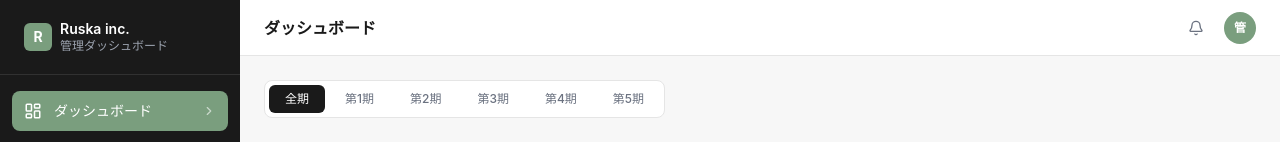
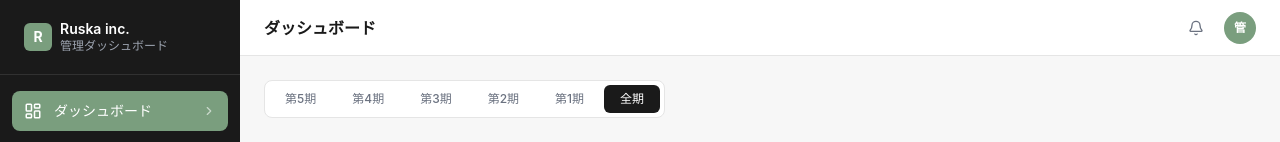
Before and after one commit to ruska-inc/ruska-dashboard, a Next.js app: page /dashboard in a window 1280 px wide. Shown: the top 142 px of the page. Built offline with nearby package versions, Linux system fonts and the light colour scheme; no server answers; the database is empty.

Commit message:
期フィルターの順序を最新期から順（新→旧→全）に変更
Co-Authored-By: Claude Sonnet 4.6 <noreply@anthropic.com>

```diff
--- a/src/app/(dashboard)/dashboard/page.tsx
+++ b/src/app/(dashboard)/dashboard/page.tsx
@@ -12,7 +12,7 @@ import {
 import { TrendingUp, TrendingDown, Receipt, AlertCircle } from 'lucide-react'
 import { cn } from '@/lib/utils'
 
-const PERIODS = ['全期', '第1期', '第2期', '第3期', '第4期', '第5期']
+const PERIODS = ['第5期', '第4期', '第3期', '第2期', '第1期', '全期']
 const probabilityColors = ['#F59E0B', '#F97316', '#3B82F6', '#7A9E7E', '#EF4444', '#9CA3AF']
 
 function toChartData(record: Record<string, number>) {
--- a/src/app/(dashboard)/projects/page.tsx
+++ b/src/app/(dashboard)/projects/page.tsx
@@ -28,7 +28,7 @@ export default function ProjectsPage() {
   const [deleteTarget, setDeleteTarget] = useState<Project | undefined>(undefined)
   const [importOpen, setImportOpen] = useState(false)
 
-  const periods = ['全期', '第4期', '第3期', '第2期', '第1期']
+  const periods = ['第4期', '第3期', '第2期', '第1期', '全期']
 
   useEffect(() => {
     getProjects()
```
